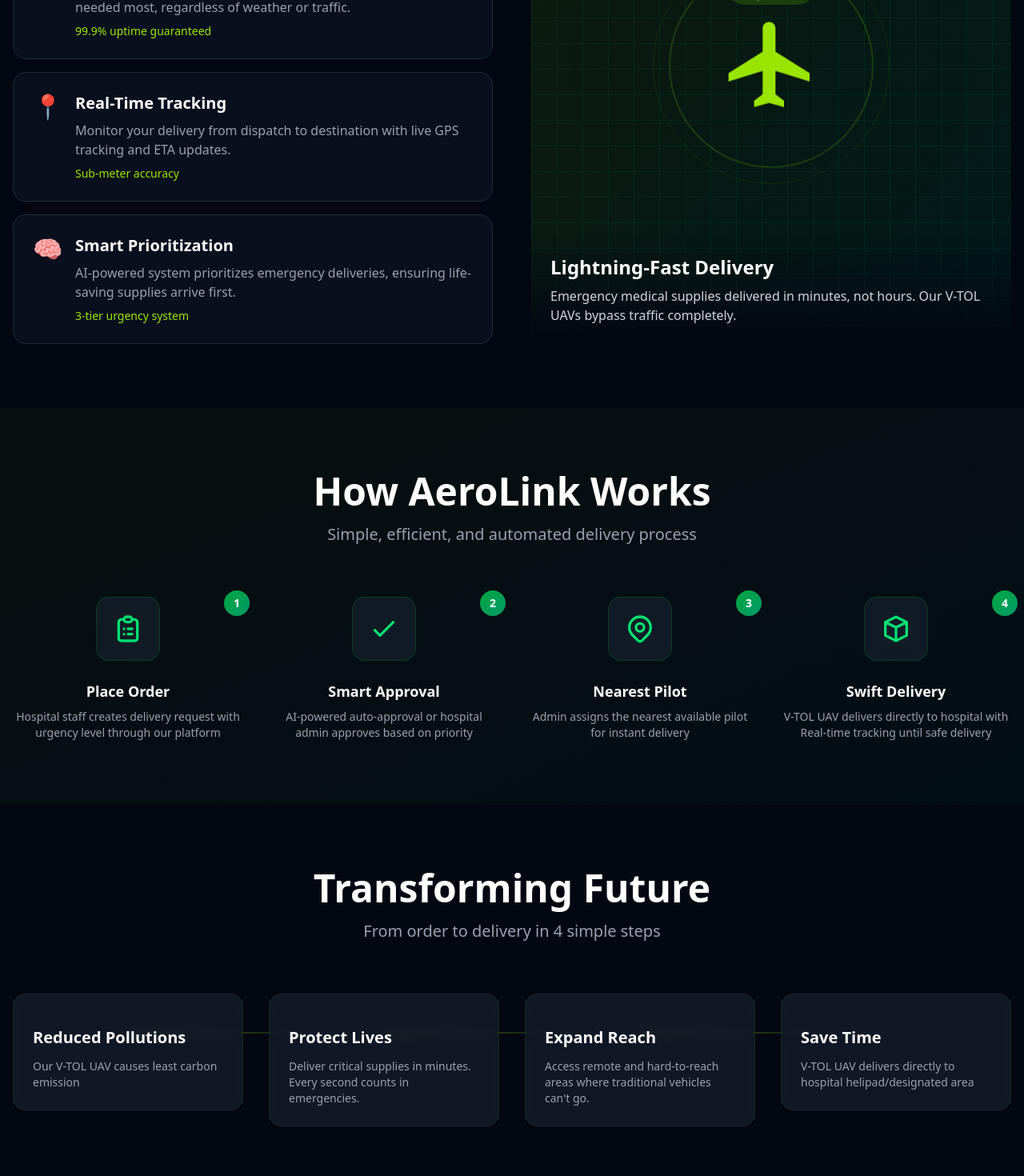
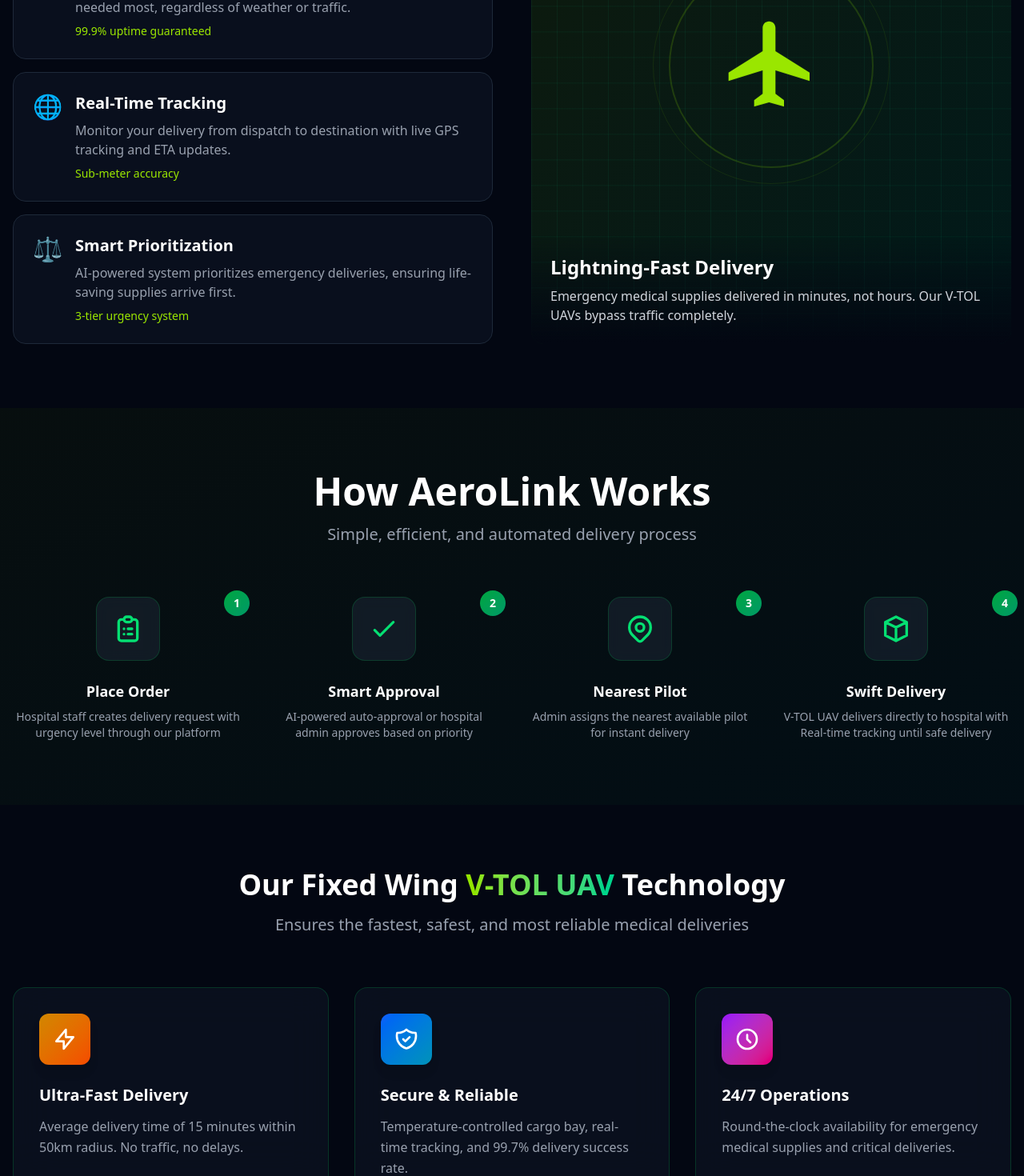
Before and after one commit to rizzz-altamash/AeroLink, a Next.js app: page / in a window 1280 px wide. Shown: the part 1330-2800 px from the top of the page at 80% size. Built offline with nearby package versions, Linux system fonts and the light colour scheme.

Commit message:
Home page

```diff
--- a/app/page.js
+++ b/app/page.js
@@ -628,7 +628,7 @@
       title: "Lightning-Fast Delivery",
       description: "Emergency medical supplies delivered in minutes, not hours. Our V-TOL UAVs bypass traffic completely.",
       icon: "⚡",
-      stats: "75% faster than ground transport"
+      stats: "75% faster than others"
     },
     {
       title: "24/7 Operations",
@@ -639,13 +639,13 @@
     {
       title: "Real-Time Tracking",
       description: "Monitor your delivery from dispatch to destination with live GPS tracking and ETA updates.",
-      icon: "📍",
+      icon: "🌐",
       stats: "Sub-meter accuracy"
     },
     {
       title: "Smart Prioritization",
       description: "AI-powered system prioritizes emergency deliveries, ensuring life-saving supplies arrive first.",
-      icon: "🧠",
+      icon: "⚖",
       stats: "3-tier urgency system"
     }
   ];
@@ -888,7 +888,7 @@
             {/* Visual Display */}
             <div className="relative h-[400px] md:h-full min-h-[400px] rounded-2xl overflow-hidden">
               <div className="absolute inset-0 bg-gradient-to-br from-lime-950/50 to-emerald-950/50"></div>
-              <div className="absolute inset-0 bg-[linear-gradient(to_right,#10b98115_1px,transparent_1px),linear-gradient(to_bottom,#10b98115_1px,transparent_1px)] bg-[size:2rem_2rem]"></div>
+              <div className="animate-grid-scroll absolute inset-0 bg-[linear-gradient(to_right,#10b98115_1px,transparent_1px),linear-gradient(to_bottom,#10b98115_1px,transparent_1px)] bg-[size:2rem_2rem]"></div>
 
               {/* Animated Drone Visual */}
               <div className="absolute inset-0 flex items-center justify-center">
@@ -901,8 +901,8 @@
                   </div>
 
                   {/* Rotating Rings */}
-                  <div className="absolute inset-0 rounded-full border-2 border-lime-500/20 animate-spin-slow"></div>
-                  <div className="absolute inset-[-20px] rounded-full border border-lime-500/10 animate-spin-slow" style={{ animationDirection: 'reverse', animationDuration: '30s' }}></div>
+                  <div className="absolute inset-0 rounded-full border-2 border-lime-500/20"></div>
+                  <div className="absolute inset-[-20px] rounded-full border border-lime-500/10"></div>
 
                   {/* Pulsing Circles */}
                   <div className="absolute inset-0 rounded-full bg-lime-500/10 animate-ping"></div>
@@ -964,8 +964,69 @@
         </div>
       </section>
 
+      {/* Stating Technology */}
+      <section id="features" className="relative z-10 py-20 px-4">
+        <div className="max-w-7xl mx-auto">
+          <div className="text-center mb-16 animate-fade-in-up">
+            <h2 className="text-4xl font-bold text-white mb-4">
+              Our Fixed Wing
+              <span className="text-transparent bg-clip-text bg-gradient-to-r from-lime-400 to-emerald-400"> V-TOL UAV </span>
+              Technology
+            </h2>
+            <p className="text-xl text-gray-400 max-w-3xl mx-auto">
+              Ensures the fastest, safest, and most reliable medical deliveries
+            </p>
+          </div>
+
+          <div className="grid md:grid-cols-3 gap-8">
+            <FeatureCard
+              icon={LightningIcon}
+              title="Ultra-Fast Delivery"
+              description="Average delivery time of 15 minutes within 50km radius. No traffic, no delays."
+              gradient="from-yellow-600 to-orange-600"
+              delay="0"
+            />
+            <FeatureCard
+              icon={ShieldIcon}
+              title="Secure & Reliable"
+              description="Temperature-controlled cargo bay, real-time tracking, and 99.7% delivery success rate."
+              gradient="from-blue-600 to-cyan-600"
+              delay="100"
+            />
+            <FeatureCard
+              icon={ClockIcon}
+              title="24/7 Operations"
+              description="Round-the-clock availability for emergency medical supplies and critical deliveries."
+              gradient="from-purple-600 to-pink-600"
+              delay="200"
+            />
+            <FeatureCard
+              icon={RouteIcon}
+              title="Optimized Routes"
+              description="AI-powered route optimization avoiding obstacles and weather conditions."
+              gradient="from-green-600 to-emerald-600"
+              delay="300"
+            />
+            <FeatureCard
+              icon={EcoIcon}
+              title="Eco-Friendly"
+              description="Zero-emission electric drones reducing carbon footprint by 83% compared to traditional delivery."
+              gradient="from-teal-600 to-green-600"
+              delay="400"
+            />
+            <FeatureCard
+              icon={ScaleIcon}
+              title="Scalable Solution"
+              description="From single urgent deliveries to bulk medical supply distribution across multiple facilities."
+              gradient="from-red-600 to-rose-600"
+              delay="500"
+            />
+          </div>
+        </div>
+      </section>
+
       {/* How It Works */}
-      <section id="how-it-works" className="relative py-20 px-4 ">
+      <section id="how-it-works" className="relative py-20 px-4 bg-gradient-to-br from-lime-950/20 to-emerald-950/20">
         <div className="max-w-7xl mx-auto">
           <div className="text-center mb-16">
             <h2 className="text-3xl md:text-5xl font-bold text-white mb-4">
@@ -1092,7 +1153,7 @@
               { number: "10K+", label: "Deliveries Completed", trend: "+23%" },
               { number: "500+", label: "Partner Hospitals", trend: "+45%" },
               { number: "50K", label: "Lives Impacted", trend: "+67%" },
-              { number: "99.9%", label: "Success Rate", trend: "+2%" }
+              { number: "99.7%", label: "Success Rate", trend: "+3%" }
             ].map((stat, index) => (
               <div key={index} className="text-center group">
                 <div className="relative inline-block mb-2">
@@ -1235,13 +1296,14 @@
           0%, 100% { transform: translateY(0px); }
           50% { transform: translateY(-30px); }
         }
-        @keyframes spin-slow {
-          from { transform: rotate(0deg); }
-          to { transform: rotate(360deg); }
-        }
         .animate-float { animation: float 6s ease-in-out infinite; }
         .animate-float-delayed { animation: float-delayed 8s ease-in-out infinite; }
-        .animate-spin-slow { animation: spin-slow 20s linear infinite; }
+
+        @keyframes grid-scroll {
+            0% { transform: translateY(-2rem); }
+            100% { transform: translateY(0); }
+        }
+        .animate-grid-scroll { animation: grid-scroll 0.7s linear infinite; }
       `}</style>
     </div>
   );
@@ -1263,6 +1325,21 @@
       </div>
       <h3 className="text-lg font-semibold text-white mb-2">{title}</h3>
       <p className="text-gray-400 text-sm">{description}</p>
+    </div>
+  );
+}
+
+function FeatureCard({ icon: Icon, title, description, gradient, delay }) {
+  return (
+    <div
+      className="bg-gray-900/50 backdrop-blur-xl rounded-2xl p-8 border border-green-500/20 hover:border-green-500/30 transition-all group hover:shadow-xl hover:shadow-green-500/10 hover:-translate-y-1 animate-fade-in-up"
+      style={{ animationDelay: `${delay}ms` }}
+    >
+      <div className={`w-16 h-16 bg-gradient-to-br ${gradient} rounded-xl flex items-center justify-center mb-6 group-hover:scale-110 transition-transform shadow-lg`}>
+        <Icon className="w-8 h-8 text-white" />
+      </div>
+      <h3 className="text-xl font-semibold text-white mb-3">{title}</h3>
+      <p className="text-gray-400 leading-relaxed">{description}</p>
     </div>
   );
 }
```
